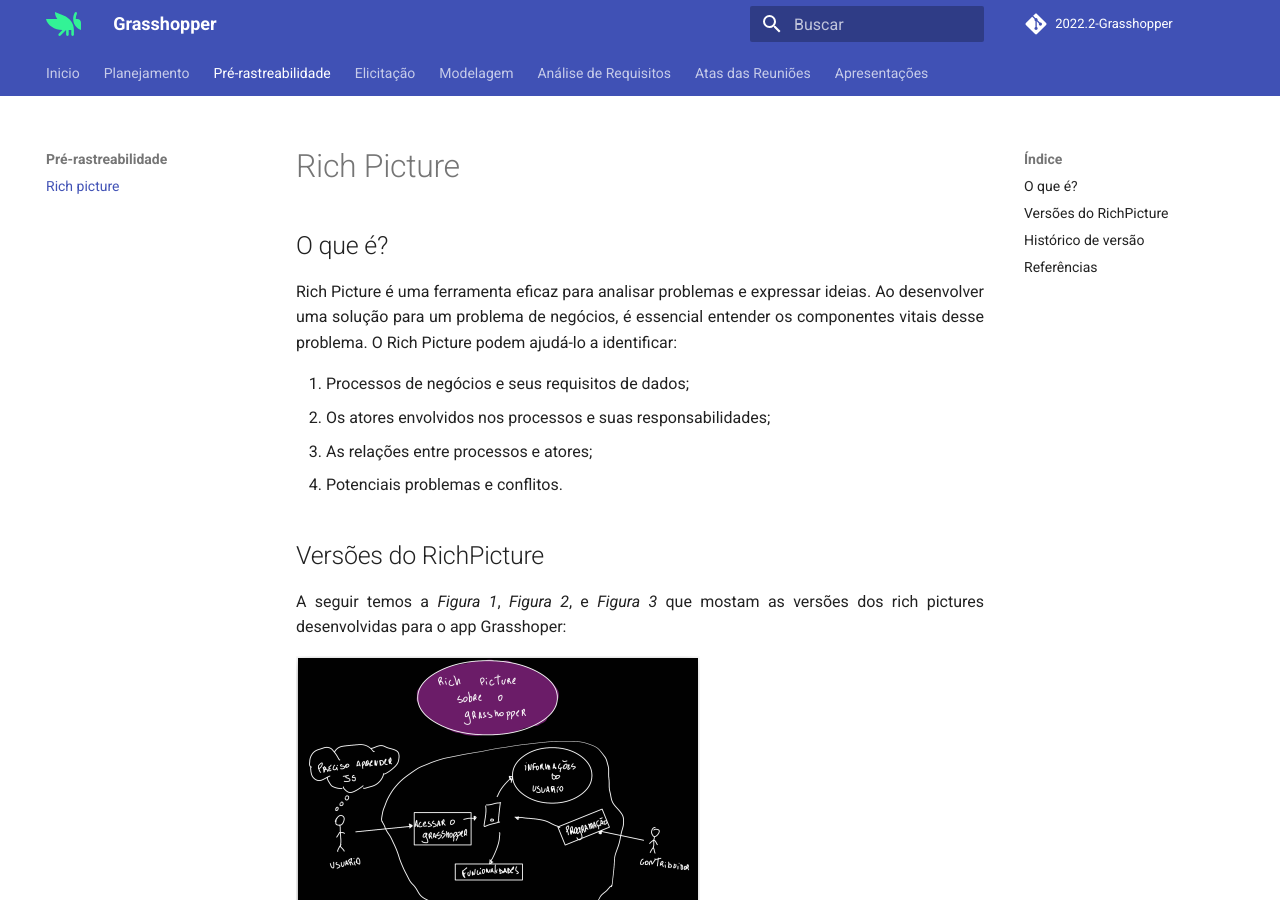
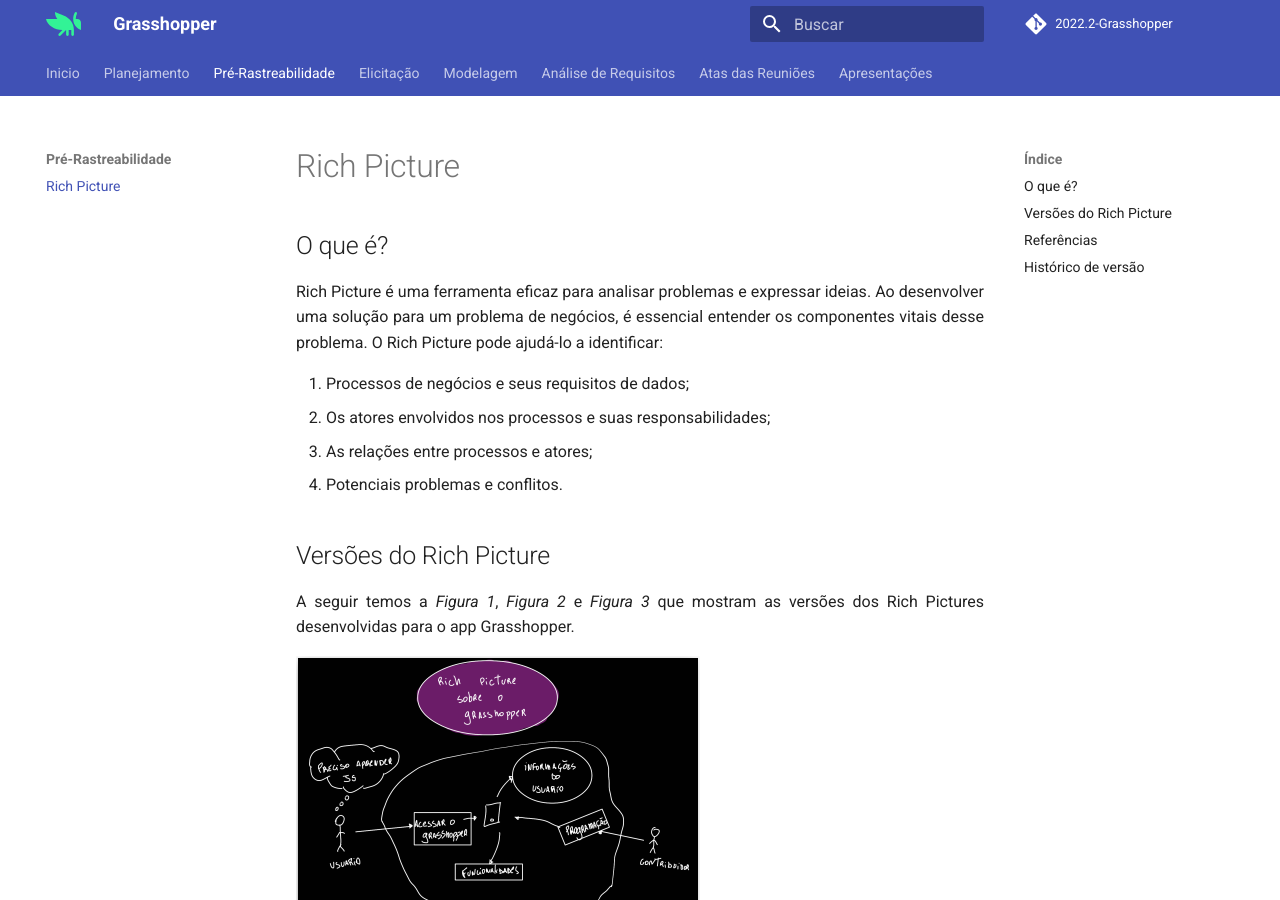
Before and after one commit to Requisitos-de-Software/2022.2-Grasshopper, an MkDocs documentation site: the page built from docs/pre-traceability/richpicture.md, in a window 1280 px wide and 900 px high. Built offline with MkDocs 1.6.1 and Material for MkDocs 9.7.7, drawn with Linux system fonts in a browser that asks for light colours; comment, search, counter and statistics services are not loaded; some of the changed text lies outside the part shown.

```diff
--- a/docs/pre-traceability/richpicture.md
+++ b/docs/pre-traceability/richpicture.md
@@ -2,7 +2,7 @@
 
 ## O que é?
 
-<p style="text-align: justify;">Rich Picture é uma ferramenta eficaz para analisar problemas e expressar ideias. Ao desenvolver uma solução para um problema de negócios, é essencial entender os componentes vitais desse problema. O Rich Picture podem ajudá-lo a identificar:</p>
+<p style="text-align: justify;">Rich Picture é uma ferramenta eficaz para analisar problemas e expressar ideias. Ao desenvolver uma solução para um problema de negócios, é essencial entender os componentes vitais desse problema. O Rich Picture pode ajudá-lo a identificar:</p>
 
 <ol>
 <li>Processos de negócios e seus requisitos de dados;</li>
@@ -11,9 +11,9 @@
 <li>Potenciais problemas e conflitos.</li>
 </ol>
 
-## Versões do RichPicture
+## Versões do Rich Picture
 
-<p style="text-align: justify;">A seguir temos a <i>Figura 1</i>, <i>Figura 2</i>, e <i>Figura 3</i> que mostam as versões dos rich pictures desenvolvidas para o app Grasshoper: </p>
+<p style="text-align: justify;">A seguir temos a <i>Figura 1</i>, <i>Figura 2</i> e <i>Figura 3</i> que mostram as versões dos Rich Pictures desenvolvidas para o app Grasshopper.</p>
 
 ![RPHellen](./assets/rp1.png)
 
@@ -25,17 +25,6 @@
 **Versão:** 1.0
 
 ---
-
-<!-- ![RPHellen](./assets/rp2.png)
-
-<figcaption>Figura 2: Rich Picture Digital (Fonte: Autor, 2022)</figcaption>
-
-**Autor:** Hellen Fernanda </br>
-**Descrição:** Rich Picture Digital </br>
-**Data:** 18 de Novembro de 2022 </br>
-**Versão:** 0.2
-
---- -->
 
 ![RPHellen](./assets/rp3.png)
 
@@ -57,6 +46,8 @@
 **Data:** 20 de Novembro de 2022 </br>
 **Versão:** 3.0
 
+## Referências
+> Introducing Rich Pictures - Rich Picture Drawing Guidelines (Diretrizes para desenhar Rich Pictures). Aprender3. Disponível em: <https://aprender3.unb.br/pluginfile.php/2307454/mod_resource/content/2/1_5145791542719414573.pdf>. Acesso em: 18 nov. 2022.
 
 ## Histórico de versão
 | Versão |    Data    |                 Descrição                 |      Autor      | Revisor |
--- a/mkdocs.yml
+++ b/mkdocs.yml
@@ -22,8 +22,8 @@ nav:
       - Ferramentas: planejamento/ferramentas.md
       - Cronograma: planejamento/cronograma.md
       - Aplicativos analisados: planejamento/aplicativos-analisados.md
-  - Pré-rastreabilidade:
-      - Rich picture: pre-traceability/richpicture.md
+  - Pré-Rastreabilidade:
+      - Rich Picture: pre-traceability/richpicture.md
   - Elicitação:
       - Perfil do usuário: elicitacao/perfil-do-usuario.md
       - Personas: elicitacao/personas.md
```
Also changed, not shown: other parts of docs/pre-traceability/richpicture.md (+1 -4 lines).
